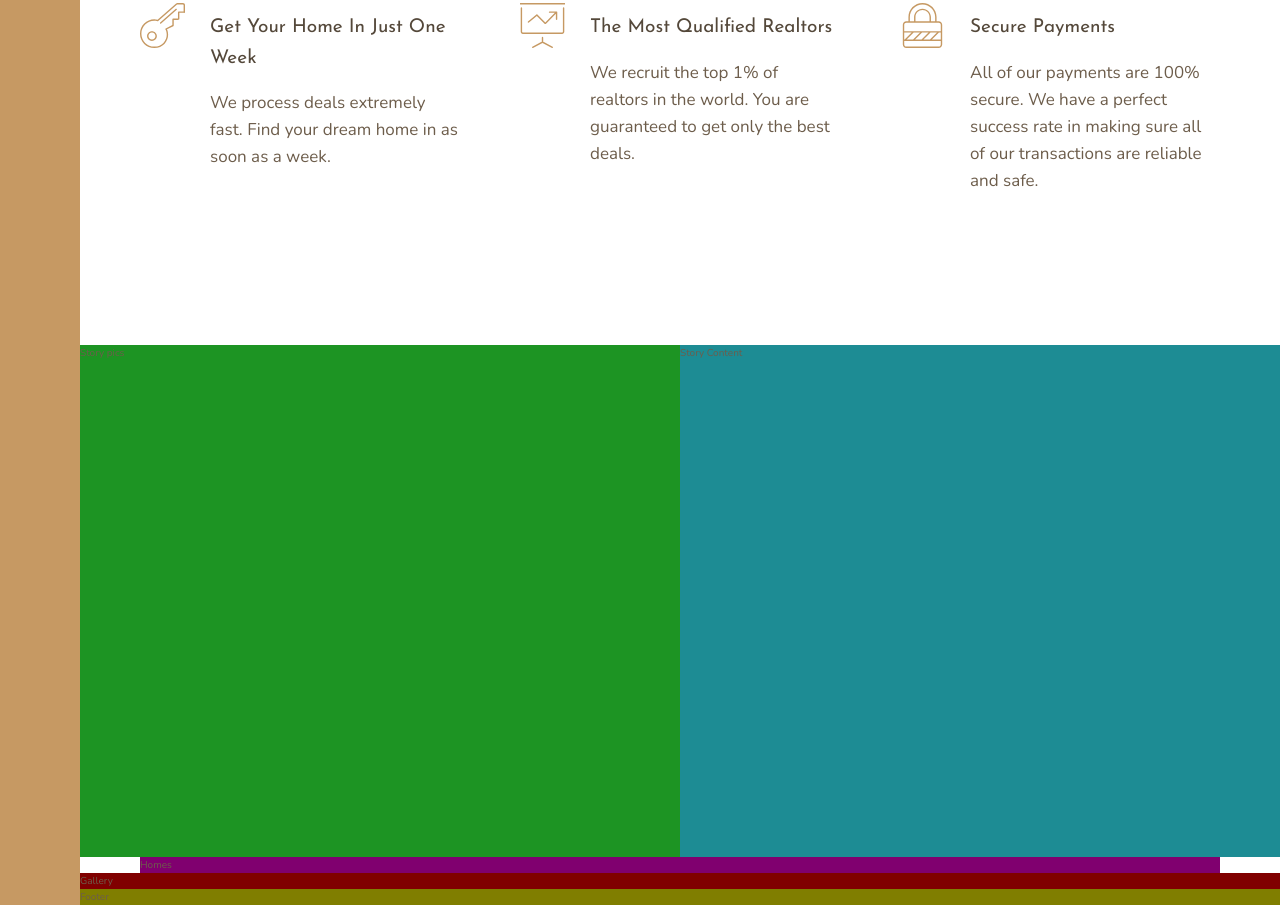
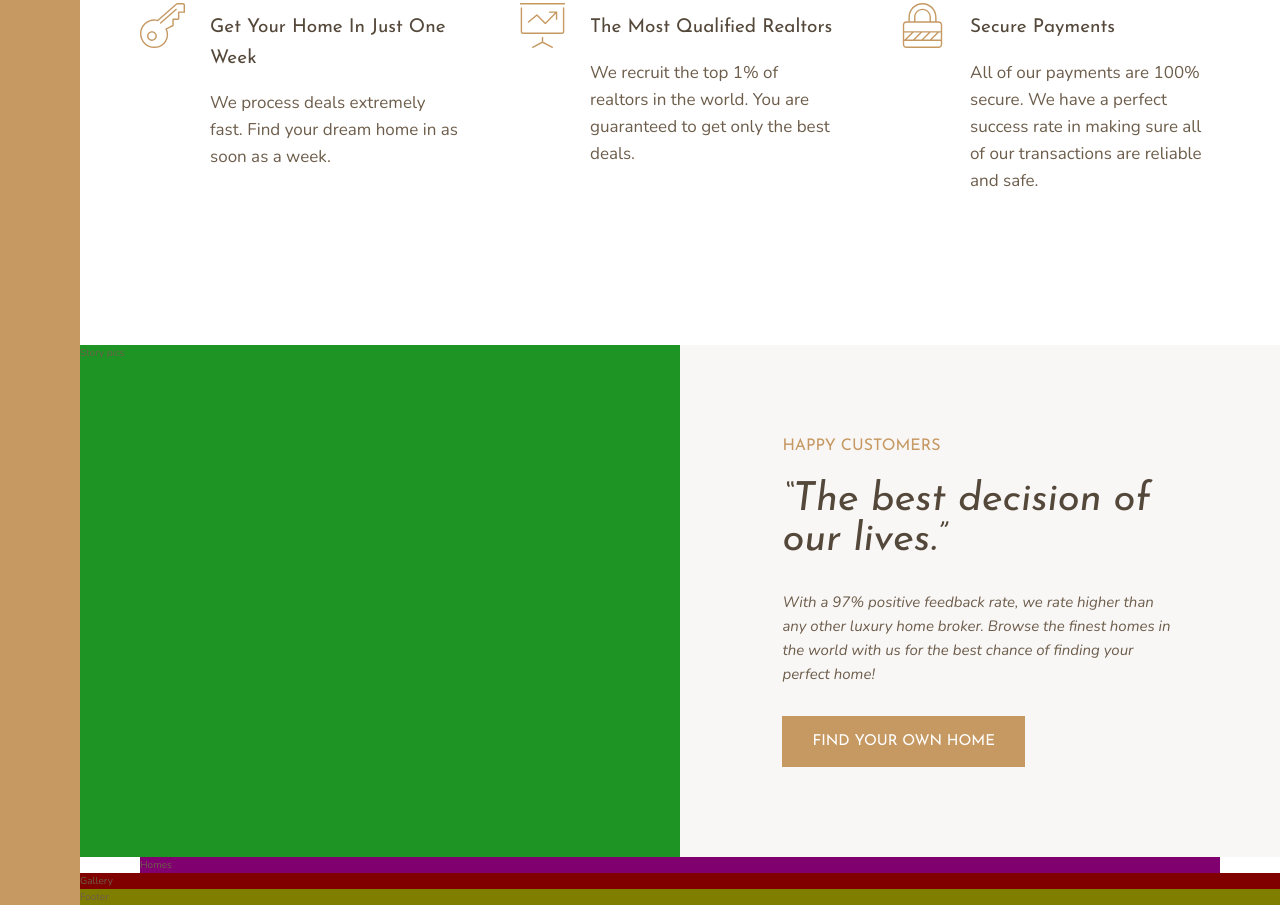
Before and after one commit to SashaPatsel/horizons, a website: page index.html in a window 1280 px wide. Shown: the part 1018-1923 px from the top of the page. Drawn offline with nearby package versions, Linux system fonts and the light colour scheme.

Commit message:
funish story content

```diff
--- a/index.html
+++ b/index.html
@@ -74,7 +74,10 @@
         </div>
 
         <div class="story__content">
-            Story Content
+            <h3 class="heading-3 mb-sm">Happy Customers</h3>
+            <h2 class="heading-2 heading-2--dark mb-md">&ldquo;The best decision of our lives.&rdquo;</h2>
+            <p class="story__text mb-md">With a 97% positive feedback rate, we rate higher than any other luxury home broker. Browse the finest homes in the world with us for the best chance of finding your perfect home!</p>
+            <button class="btn">Find Your Own Home</button>
         </div>
 
         <section class="homes">
--- a/sass/_story.scss
+++ b/sass/_story.scss
@@ -6,7 +6,18 @@
   }
 
   &__content {
-    background-color: rgb(29, 140, 148);
+    background-color: $color-grey-light-1;
     grid-column: col-start 5 / full-end;
+
+    padding: 6rem 8vw;
+    display: flex;
+    flex-direction: column;
+    justify-content: center;
+    align-items: flex-start;
+  }
+
+  &__text {
+    font-size: 1.5rem;
+    font-style: italic;
   }
 }
--- a/sass/_typography.scss
+++ b/sass/_typography.scss
@@ -11,10 +11,24 @@
 
   &-2 {
     @extend %heading;
+    font-size: 4rem;
+    font-style: italic;
+    line-height: 1;
+
+    &--light {
+      color: $color-grey-light-1;
+    }
+
+    &--dark {
+      color: $color-grey-dark-1;
+    }
   }
 
   &-3 {
     @extend %heading;
+    font-size: 1.6rem;
+    color: $color-primary;
+    text-transform: uppercase;
   }
 
   &-4 {
@@ -31,3 +45,25 @@
   }
 
 }
+
+.btn {
+  background-color: $color-primary;
+  color: white;
+  border: none;
+  border-radius: 0;
+  font-family: $font-display;
+  font-size: 1.5rem;
+  text-transform: uppercase;
+  padding: 1.8rem 3rem;
+  cursor: pointer;
+  transition: all .2s;
+
+  &:hover {
+    background-color: $color-primary-dark;
+  }
+}
+
+.mb-sm {margin-bottom: 2rem;}
+.mb-md {margin-bottom: 3rem;}
+.mb-lg {margin-bottom: 4rem;}
+.mb-xl {margin-bottom: 8rem;}
```
Also changed, not shown: css/style.css.
